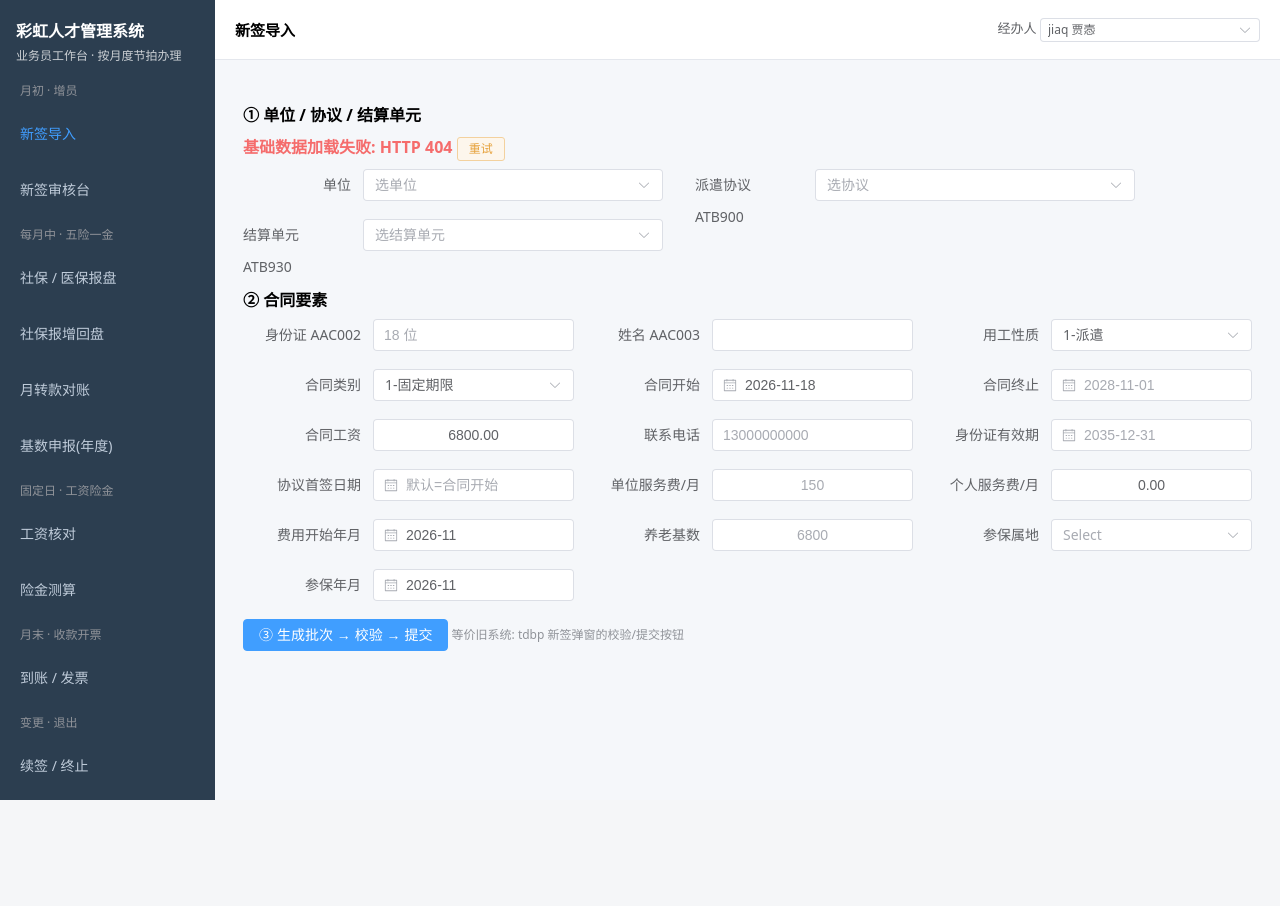
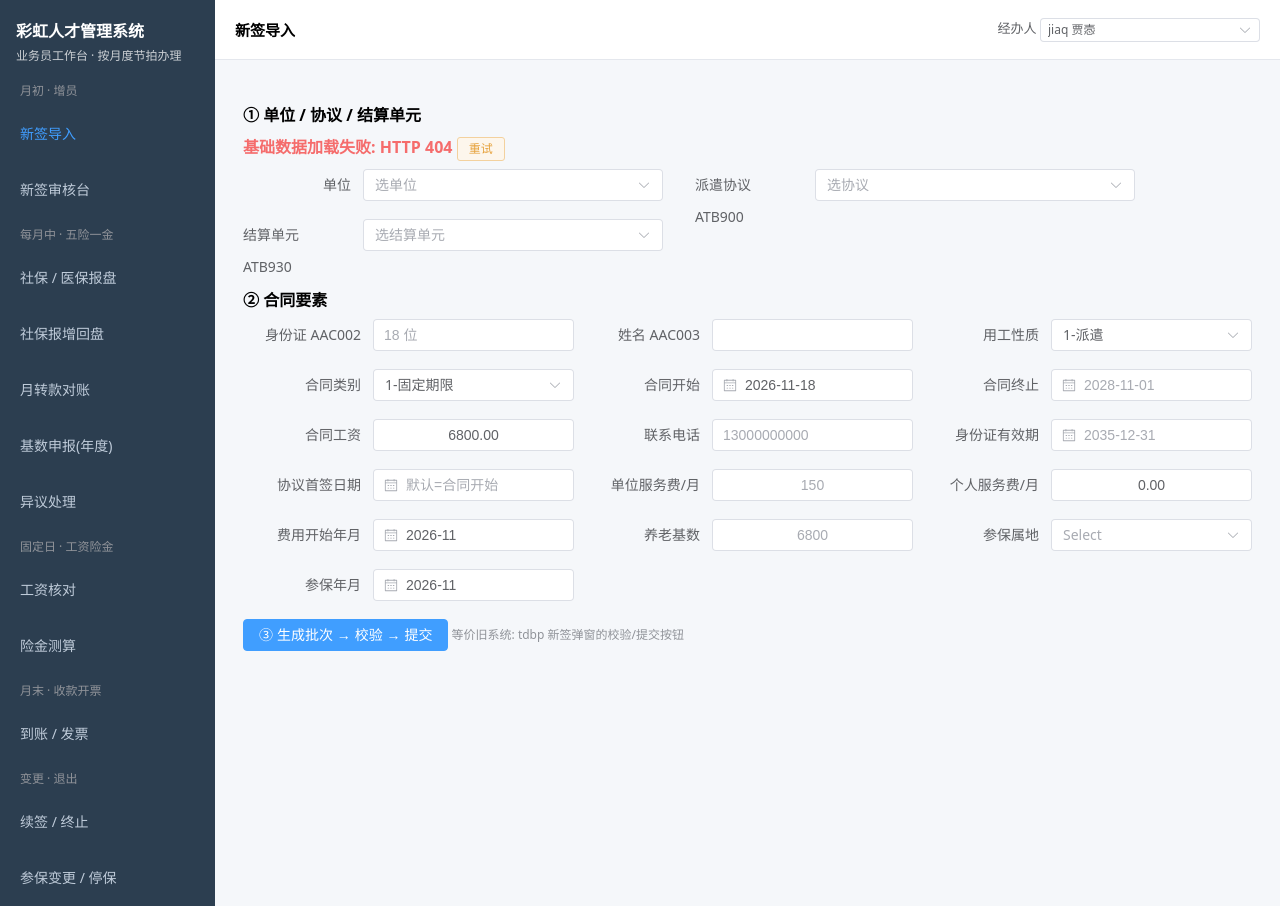
Before and after one commit to wanghannew1/rainbow-rcpq, a web app: page / in a window 1280 px wide. Before the commit the page ends 800 px from the top, so only its background shows below. Run offline with its HTML, style and script files only (its server is not run), Linux system fonts and the light colour scheme; data that the repository does not hold is empty.

Commit message:
feat(前端): W6 收尾波 — 异议处理页(yy.js)+参保变更页(insure.js)+e2e 时限桩修复
- YyViewController(/wb/yy/list): TC90_YY 异议列表(backsign/insign/cbsign/safesign/
  bae011 组合过滤, 1e7 段防御)
- yy.js 异议处理页(菜单"每月中→异议处理"):
  · 列表查询前自动跑 PRC_异议离职同步(旧 tdcf/tdcg doQuery 隐式触发行为保持)
  · 反馈/取消反馈(tdcf 44)·转入/取消转入(tdcg 45) 行选中操作
  · 医保异议同步板块(tdcad an:46, TC9W1 ABP016 0/2 双分支)
- insure.js 参保变更页(菜单"变更·退出→参保变更/停保"):
  · contract-search 选合同 → 社保退休停保(tdit)/医保退休停保(tdiv)·补收基数(tdbr 48)
    ·变更参保地(tdcbg 30); 「退役后启用」语义 alert 说明
- e2e 时限桩修复: 每月 a951(=5)号后费用开始年月不可为当月(AA95 时限守卫, 昨天18号
  在时限内今天19号触发), 导入桩 aae002/aaa203 改下月(NY=202612), e2e 恢复 20/20
- node --check 两页语法过; /wb/yy 端点 curl 断言(真实异议数据); 回归 W1~W6 十四波全绿

Co-Authored-By: Claude Code <noreply@anthropic.com>

```diff
--- a/rcpq-web/src/main/resources/static/index.html
+++ b/rcpq-web/src/main/resources/static/index.html
@@ -19,6 +19,8 @@
 <script src="/js/pages/hz.js"></script>
 <script src="/js/pages/yue.js"></script>
 <script src="/js/pages/jishu.js"></script>
+<script src="/js/pages/yy.js"></script>
+<script src="/js/pages/insure.js"></script>
 <script src="/js/pages/change.js"></script>
 <style>
   body { margin: 0; background: #f5f7fa; font-family: system-ui, "Microsoft YaHei", sans-serif; }
@@ -78,6 +80,7 @@
       { key: "hz", label: "社保报增回盘" },
       { key: "yue", label: "月转款对账" },
       { key: "jishu", label: "基数申报(年度)" },
+      { key: "yy", label: "异议处理" },
     ]},
     { group: "固定日 · 工资险金", items: [
       { key: "salary", label: "工资核对" },
@@ -88,6 +91,7 @@
     ]},
     { group: "变更 · 退出", items: [
       { key: "change", label: "续签 / 终止" },
+      { key: "insure", label: "参保变更 / 停保" },
     ]},
   ];
   const app = createApp({
--- /dev/null
+++ b/rcpq-web/src/main/resources/static/js/pages/insure.js
@@ -0,0 +1,128 @@
+/* 参保变更(W6 前端): 退休停保×2(tdit/tdiv, 员工管理菜单) · 保险补收基数_个人(tdbr:48) ·
+   变更参保地(tdcbg:30, 属地字典暂缓=忠实逗号串语义)。
+   对接 PKG_保险人员增减 停保/变更参保地 + PKG_人才派遣公共.PRC_保险补收基数_个人。
+   TC90 在同步集合: 停保/变更对存量行=「退役后启用」语义(变更另发新合同 1e7 段)。 */
+(() => {
+  const { reactive, ref } = Vue;
+  const ZR = "PKG_保险人员增减.";
+
+  WB.pages.insure = {
+    setup() {
+      const api = window.WB.api;
+      const rp = reactive({ busy: false, msg: "", q: "", contracts: [], cur: null, last: "" });
+
+      async function search() {
+        if (!rp.q) { ElementPlus.ElMessage.warning("输入姓名/身份证/合同号"); return; }
+        rp.contracts = (await api.wb("/wb/contract-search?q=" + encodeURIComponent(rp.q))) || [];
+        if (!rp.contracts.length) ElementPlus.ElMessage.info("无匹配合同");
+      }
+      function pick(row) { rp.cur = row; rp.last = ""; }
+      const ok = r => r.appCode === 1;
+
+      async function sbStop() {
+        if (!rp.cur) return;
+        rp.busy = true;
+        try {
+          await api.proc(ZR + "PRC_社保退休停保",
+            { atc900: rp.cur.atc900, aaa204: rp.ym204 });
+          rp.last = `社保退休停保完成: ATC90P='1', AAA204/AAA209=${rp.ym204}`;
+        } catch (e) { ElementPlus.ElMessage.error(e.message); } finally { rp.busy = false; }
+      }
+      async function ybStop() {
+        if (!rp.cur) return;
+        rp.busy = true;
+        try {
+          await api.proc(ZR + "PRC_医保退休停保",
+            { atc900: rp.cur.atc900, aaa604: rp.ym604 });
+          rp.last = `医保退休停保完成: 市属 ATC90PA='1'/省 '0', AAA602/604/609=${rp.ym604}, AAC008 追加'80'`;
+        } catch (e) { ElementPlus.ElMessage.error(e.message); } finally { rp.busy = false; }
+      }
+      async function bushou() {
+        if (!rp.cur) return;
+        rp.busy = true;
+        try {
+          const r = await api.proc("PKG_人才派遣公共.PRC_保险补收基数_个人",
+            { aae002: rp.bsAae002, atc900: rp.cur.atc900, aae011: api.store.oper.aae011 });
+          rp.last = `补收基数完成: 生成 TC08 ${r.generated || 0} 条(按年分段; 重跑幂等)`;
+        } catch (e) { ElementPlus.ElMessage.error(e.message); } finally { rp.busy = false; }
+      }
+      async function biangeng() {
+        if (!rp.cur) return;
+        rp.busy = true;
+        try {
+          const r = await api.proc(ZR + "PRC_变更参保地",
+            { atc900: rp.cur.atc900, xz: rp.bgXz, aaa020: rp.bgAaa020 });
+          rp.last = `变更参保地完成: 新合同 ATC900=${r.newAtc900}(旧合同置 ATB90R='5', 跨险种状态列 '0'→'4')`;
+        } catch (e) { ElementPlus.ElMessage.error(e.message); } finally { rp.busy = false; }
+      }
+
+      return { api, rp, search, pick, sbStop, ybStop, bushou, biangeng };
+    },
+    template: `
+    <div class="page">
+      <el-alert type="info" :closable="false" style="margin-bottom:8px"
+        title="TC90 在同步集合: 停保/变更对存量行=「退役后启用」语义(变更另发新合同, 旧合同 ATB90R='5'); 补收基数按年分段写 TC08(重跑幂等)"/>
+      <el-form inline>
+        <el-form-item label="员工(姓名/身份证/合同号)">
+          <el-input v-model="rp.q" style="width:220px" @keyup.enter="search"/>
+        </el-form-item>
+        <el-form-item><el-button @click="search">搜索合同</el-button></el-form-item>
+      </el-form>
+      <el-table :data="rp.contracts" size="small" border max-height="220" highlight-current-row @current-change="pick">
+        <el-table-column prop="atc900" label="合同号" width="110"/>
+        <el-table-column prop="aac003" label="姓名" width="90"/>
+        <el-table-column prop="aac002" label="身份证号" width="170"/>
+        <el-table-column label="合同状态" width="90">
+          <template #default="{ row }">{{ { '1': '在途', '2': '待审', '3': '生效', '5': '终止' }[row.atb90r] || row.atb90r }}</template>
+        </el-table-column>
+        <el-table-column prop="atc905" label="工资基数" width="100"/>
+        <el-table-column prop="aab004" label="单位" min-width="180"/>
+        <el-table-column prop="atb930" label="结算单元" width="100"/>
+      </el-table>
+
+      <div v-if="rp.cur" style="margin-top:10px">
+        <h4>选中: {{ rp.cur.aac003 }} · 合同 {{ rp.cur.atc900 }}</h4>
+        <el-form inline>
+          <el-form-item label="社保停保年月"><el-input v-model="rp.ym204" placeholder="如 202610" style="width:110px"/></el-form-item>
+          <el-form-item>
+            <wb-dsf-tip menu="员工管理" page="td/i/t 社保退休停保" area="停保" btn="执行"
+              note="TC90.ATC90P='1'+AAA204/AAA209=停保年月; 停保年月 yyyymm 格式校验">
+              <el-button type="primary" :loading="rp.busy" @click="sbStop">社保退休停保</el-button>
+            </wb-dsf-tip>
+          </el-form-item>
+          <el-form-item label="医保停保年月"><el-input v-model="rp.ym604" placeholder="如 202610" style="width:110px"/></el-form-item>
+          <el-form-item>
+            <wb-dsf-tip menu="员工管理" page="td/i/v 医保退休停保" area="停保" btn="执行"
+              note="市属 ATC90PA='1'/省 '0'+AAA602/604/609=AAC008 追加'80'(退休标识)">
+              <el-button type="primary" :loading="rp.busy" @click="ybStop">医保退休停保</el-button>
+            </wb-dsf-tip>
+          </el-form-item>
+        </el-form>
+        <el-form inline>
+          <el-form-item label="补收年月"><el-input v-model="rp.bsAae002" placeholder="如 202511" style="width:110px"/></el-form-item>
+          <el-form-item>
+            <wb-dsf-tip menu="员工管理 · 保险补收基数" page="td/b/r 补收基数 (48)" area="个人补收" btn="生成"
+              note="三段(社保/医保仅省/公积金)按年分段写 TC08; 本年段不写=源语义; 重跑幂等(UK_TC08)">
+              <el-button type="primary" :loading="rp.busy" @click="bushou">生成补收基数</el-button>
+            </wb-dsf-tip>
+          </el-form-item>
+          <el-form-item label="变更线">
+            <el-radio-group v-model="rp.bgXz">
+              <el-radio-button value="1">社保</el-radio-button>
+              <el-radio-button value="2">医保</el-radio-button>
+              <el-radio-button value="3">公积金</el-radio-button>
+            </el-radio-group>
+          </el-form-item>
+          <el-form-item label="新参保地"><el-input v-model="rp.bgAaa020" placeholder="AA12 区划如 229900000000" style="width:160px"/></el-form-item>
+          <el-form-item>
+            <wb-dsf-tip menu="员工异动/补退费管理" page="td/c/g 变更参保地 (30)" area="参保地变更" btn="执行"
+              note="守卫链(属地未变/未选参保/未参保成功/当月已结算)+旧合同置'5'跨险种'4'+新合同发号; 属地字典暂缓=忠实逗号串语义">
+              <el-button type="warning" :loading="rp.busy" @click="biangeng">变更参保地</el-button>
+            </wb-dsf-tip>
+          </el-form-item>
+        </el-form>
+        <div v-if="rp.last" class="kv">{{ rp.last }}</div>
+      </div>
+    </div>`,
+  };
+})();
--- /dev/null
+++ b/rcpq-web/src/main/resources/static/js/pages/yy.js
@@ -0,0 +1,147 @@
+/* 异议处理(W6 前端): 报盘回盘异议全链——反馈/取消反馈(tdcf 44) · 转入/取消转入(tdcg 45) ·
+   医保异议同步(tdcad) · 异议离职同步(旧系统 doQuery 隐式触发, 本页查询前包装调用)。
+   对接 PKG_保险人员增减.PRC_异议处理/异议离职同步/医保异议同步 + /wb/yy 查询面。 */
+(() => {
+  const { reactive, ref, onMounted } = Vue;
+  const PKG = "PKG_保险人员增减.";
+
+  WB.pages.yy = {
+    setup() {
+      const api = window.WB.api;
+      const rp = reactive({ busy: false, msg: "", rows: [], detail: null,
+                            fBacksign: "0", fInsign: "", fCbsign: "2", fSafesign: "",
+                            syncAae002: "202611", syncAaa030: null, syncAaa100: "220100000000" });
+
+      async function load() {
+        // 旧系统 tdcf/tdcg doQuery 首步隐式跑异议离职同步——本页保持该行为
+        try { await api.proc(PKG + "PRC_异议离职同步", {}); } catch (e) { /* 忠实: 同步失败不拦查询 */ }
+        const q = new URLSearchParams();
+        if (rp.fBacksign) q.set("backsign", rp.fBacksign);
+        if (rp.fInsign) q.set("insign", rp.fInsign);
+        if (rp.fCbsign) q.set("cbsign", rp.fCbsign);
+        if (rp.fSafesign) q.set("safesign", rp.fSafesign);
+        q.set("bae011", api.store.oper.aae011);
+        rp.rows = (await api.wb("/wb/yy/list?" + q.toString())) || [];
+      }
+
+      async function deal(id, flag, label) {
+        rp.busy = true;
+        try {
+          await api.proc(PKG + "PRC_异议处理",
+            { id, aae011: api.store.oper.aae011, flag });
+          ElementPlus.ElMessage.success(label + "完成");
+          await load();
+        } catch (e) { ElementPlus.ElMessage.error(e.message); } finally { rp.busy = false; }
+      }
+
+      async function ybSync() {
+        if (!rp.syncAaa030) { ElementPlus.ElMessage.warning("先输户头 AAA030"); return; }
+        rp.busy = true;
+        try {
+          const r = await api.proc(PKG + "PRC_医保异议同步",
+            { aae002: rp.syncAae002, aaa030: rp.syncAaa030, aaa100: rp.syncAaa100 });
+          rp.msg = `医保异议同步完成: 扫描 ${r.scanned || 0} 行(TC9W1 ABP016 0→转入/2→重录异议)`;
+          await load();
+        } catch (e) { ElementPlus.ElMessage.error(e.message); } finally { rp.busy = false; }
+      }
+
+      function show(row) { rp.detail = row; }
+      const SAFE = { "1": "社保", "2": "医保", "3": "工伤", "4": "公积金" };
+      const BS = { "0": "未反馈", "1": "已反馈" };
+      const INS = { "0": "未转入", "1": "已转入" };
+      const CBS = { "2": "未参保", "9": "离职作废" };
+
+      return { api, rp, rows, load, deal, ybSync, show, SAFE, BS, INS, CBS };
+    },
+    template: `
+    <div class="page">
+      <el-alert type="info" :closable="false" style="margin-bottom:8px"
+        title="报盘回盘异议全链: 反馈(取消)→转入(取消)→离职自动作废; 列表查询前自动跑一次异议离职同步(旧系统行为)"/>
+      <el-form inline>
+        <el-form-item label="反馈">
+          <el-select v-model="rp.fBacksign" clearable style="width:100px">
+            <el-option value="0" label="未反馈"/><el-option value="1" label="已反馈"/>
+          </el-select>
+        </el-form-item>
+        <el-form-item label="转入">
+          <el-select v-model="rp.fInsign" clearable style="width:100px">
+            <el-option value="0" label="未转入"/><el-option value="1" label="已转入"/>
+          </el-select>
+        </el-form-item>
+        <el-form-item label="参保标识">
+          <el-select v-model="rp.fCbsign" clearable style="width:110px">
+            <el-option value="2" label="未参保"/><el-option value="9" label="离职作废"/>
+          </el-select>
+        </el-form-item>
+        <el-form-item label="险种">
+          <el-select v-model="rp.fSafesign" clearable style="width:100px">
+            <el-option value="1" label="社保"/><el-option value="2" label="医保"/>
+            <el-option value="3" label="工伤"/><el-option value="4" label="公积金"/>
+          </el-select>
+        </el-form-item>
+        <el-form-item>
+          <wb-dsf-tip menu="员工异动/补退费管理" page="td/c/f 异议处理 (44) · td/c/g (45)" area="异议列表" btn="查询"
+            note="旧系统查询前隐式跑 PRC_异议离职同步(合同终止 ATB90R=5 的异议行 CBSIGN 置 9), 本页保持该行为">
+            <el-button type="primary" :loading="rp.busy" @click="load">查询</el-button>
+          </wb-dsf-tip>
+        </el-form-item>
+      </el-form>
+      <div v-if="rp.msg" class="kv">{{ rp.msg }}</div>
+
+      <el-table :data="rp.rows" size="small" border max-height="300" highlight-current-row @current-change="show">
+        <el-table-column prop="tc90yyid" label="异议号" width="110"/>
+        <el-table-column label="险种" width="80">
+          <template #default="{ row }">{{ SAFE[row.safesign] || row.safesign }}</template>
+        </el-table-column>
+        <el-table-column prop="aae002" label="异动年月" width="95"/>
+        <el-table-column prop="aac003" label="姓名" width="90"/>
+        <el-table-column prop="aac002" label="身份证号" width="170"/>
+        <el-table-column prop="atb931" label="结算单元" min-width="140"/>
+        <el-table-column prop="aaa310" label="缴费基数" width="100"/>
+        <el-table-column label="反馈" width="90">
+          <template #default="{ row }">{{ BS[row.backsign] || row.backsign }}</template>
+        </el-table-column>
+        <el-table-column label="转入" width="90">
+          <template #default="{ row }">{{ INS[row.insign] || row.insign }}</template>
+        </el-table-column>
+        <el-table-column label="参保" width="90">
+          <template #default="{ row }">{{ CBS[row.cbsign] || row.cbsign }}</template>
+        </el-table-column>
+        <el-table-column prop="aae013" label="异议原因" min-width="140"/>
+      </el-table>
+
+      <div v-if="rp.detail" style="margin-top:10px">
+        <h4>选中: {{ rp.detail.aac003 }} · {{ SAFE[rp.detail.safesign] }} · 异议号 {{ rp.detail.tc90yyid }}</h4>
+        <el-form inline>
+          <el-form-item>
+            <wb-dsf-tip menu="员工异动/补退费管理" page="td/c/f 异议处理 (44)" area="反馈板块" btn="反馈/取消反馈"
+              note="flag=1 反馈(BACKSIGN 0→1, 市医保联动 TC9W1.ABP017); flag=2 取消(已转入拒)">
+              <el-button type="primary" :loading="rp.busy" @click="deal(rp.detail.tc90yyid, '1', '反馈')">反馈</el-button>
+              <el-button :loading="rp.busy" @click="deal(rp.detail.tc90yyid, '2', '取消反馈')">取消反馈</el-button>
+            </wb-dsf-tip>
+          </el-form-item>
+          <el-form-item>
+            <wb-dsf-tip menu="员工异动/补退费管理" page="td/c/g 异议处理-转入 (45)" area="转入板块" btn="转入/取消转入"
+              note="转入: BACKSIGN=1 前置, 状态列置 NULL(SAFESIGN 线)或 TC9W1.ABP016='0'; 取消转入: 状态列置'2'+ABP016='2'">
+              <el-button type="success" :loading="rp.busy" @click="deal(rp.detail.tc90yyid, '3', '转入')">转入</el-button>
+              <el-button type="warning" :loading="rp.busy" @click="deal(rp.detail.tc90yyid, '4', '取消转入')">取消转入</el-button>
+            </wb-dsf-tip>
+          </el-form-item>
+        </el-form>
+      </div>
+
+      <h4>医保异议同步(tdcad: TC9W1 回盘结果 → 异议行/参保状态)</h4>
+      <el-form inline>
+        <el-form-item label="年月"><el-input v-model="rp.syncAae002" style="width:100px"/></el-form-item>
+        <el-form-item label="户头 AAA030"><el-input v-model.number="rp.syncAaa030" style="width:110px"/></el-form-item>
+        <el-form-item label="属地"><el-input v-model="rp.syncAaa100" style="width:150px"/></el-form-item>
+        <el-form-item>
+          <wb-dsf-tip menu="员工异动/补退费管理" page="td/c/ad 医保异议 (an:46)" area="同步" btn="执行同步"
+            note="TC9W1 扫描(ATC9W1<>3): ABP016=0→异议行 INSIGN=1+TC90.ATC90PA=NULL; =2→重录异议+ATC90PA='2'">
+            <el-button type="primary" :loading="rp.busy" @click="ybSync">执行同步</el-button>
+          </wb-dsf-tip>
+        </el-form-item>
+      </el-form>
+    </div>`,
+  };
+})();
```
Also changed, not shown: rcpq-web/src/main/kotlin/com/jlrc/rcpq/web/YyViewController.kt (added, +37 -0 lines), 1 other file.
